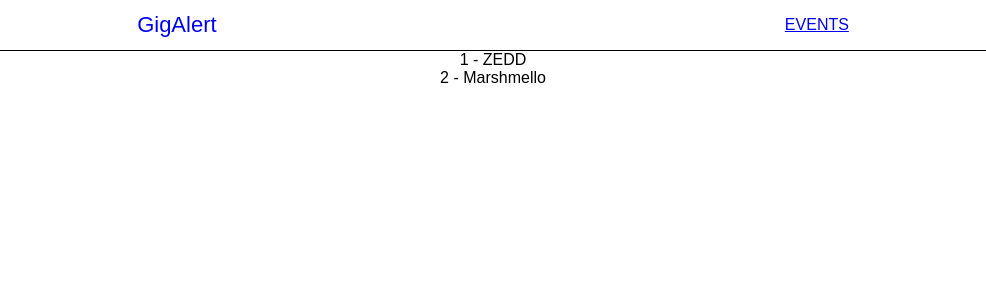
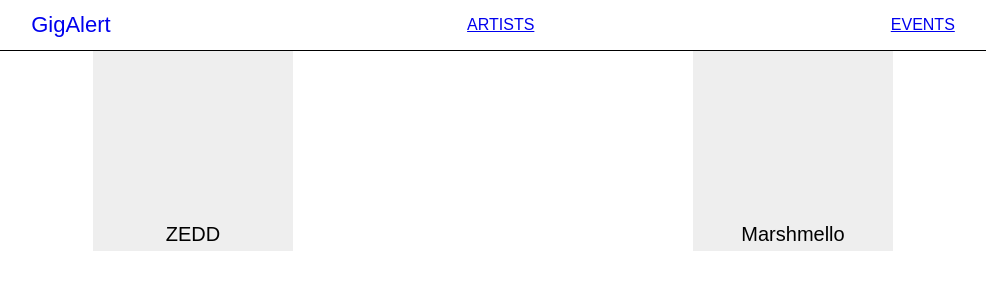
Before and after one commit to jsmatthews/gigalert, a React (Create React App) app: page / in a window 1280 px wide. Shown: the top 300 px of the page, without its empty margins (147-1133 px from the left). Built offline with nearby package versions, Linux system fonts and the light colour scheme; data requests are answered from the project's data file.

Commit message:
Added Home Page

```diff
--- a/src/App.css
+++ b/src/App.css
@@ -1,28 +1,4 @@
-.App {
-  text-align: center;
+.page{
+  width: 800px;
+  margin:0 auto;
 }
-
-.App-logo {
-  animation: App-logo-spin infinite 20s linear;
-  height: 80px;
-}
-
-.App-header {
-  background-color: #222;
-  height: 150px;
-  padding: 20px;
-  color: white;
-}
-
-.App-title {
-  font-size: 1.5em;
-}
-
-.App-intro {
-  font-size: large;
-}
-
-@keyframes App-logo-spin {
-  from { transform: rotate(0deg); }
-  to { transform: rotate(360deg); }
-}
--- a/src/App.js
+++ b/src/App.js
@@ -1,22 +1,19 @@
 import React, { Component } from 'react';
-import { connect } from 'react-redux'
-import { fetchArtists, fetchEvents } from './actions/index'
+import { Route } from 'react-router-dom'
 
-import './App.css';
 import Navbar from './components/Navbar/Navbar'
 import ArtistsPage from './components/ArtistsPage'
 import EventsPage from './components/EventsPage'
-
-import { Route } from 'react-router-dom'
-
+import HomePage from './components/HomePage/HomePage'
+import './App.css';
 
 class App extends Component {
-
     render() {
         return (
             <div className="App">
                 <Navbar />
-                <Route path="/" exact component={ArtistsPage} />
+                <Route path="/" exact component={HomePage} />
+                <Route path="/artists" exact component={ArtistsPage} />
                 <Route path="/events" component={EventsPage} />
             </div>
         );
--- /dev/null
+++ b/src/components/Artists/ArtistLink.js
@@ -0,0 +1,12 @@
+import React from 'react'
+import './Artists.css'
+
+const ArtistLink = ({ id, name }) => (
+    <div className="artist-link">
+        <div className='artist-link-name'>
+            {name}
+        </div>
+    </div>
+)
+
+export default ArtistLink
--- /dev/null
+++ b/src/components/Artists/Artists.css
@@ -0,0 +1,18 @@
+.artists-page{
+    display: flex;
+    justify-content: space-between;
+}
+
+.artist-link{
+    display: flex;
+    align-items: flex-end;
+    justify-content: center;
+    width: 200px;
+    height: 200px;
+    background: #eee;
+}
+
+.artist-link-name{
+    font-size: 20px;
+    line-height: 34px;
+}
--- a/src/components/ArtistsPage.js
+++ b/src/components/ArtistsPage.js
@@ -1,25 +1,21 @@
 import React, { Component } from 'react'
 import { connect } from 'react-redux'
 import { fetchArtists } from '../actions/index'
-
-const Artist = ({ id, name }) => (
-    <div>
-        {id} - {name}
-    </div>
-)
+import ArtistLink from './Artists/ArtistLink'
+import './Artists/Artists.css'
 
 class ArtistsPage extends Component {
-    componentDidMount(){
+    componentDidMount() {
         this.props.dispatch(fetchArtists());
     }
 
     listArtists() {
-        return this.props.artists.map(artist => <Artist key={artist.id} { ...artist } />)
+        return this.props.artists.map(artist => <ArtistLink key={artist.id} { ...artist } />)
     }
 
     render() {
         return (
-            <div>
+            <div className="page artists-page">
                 {this.listArtists()}
             </div>
         )
--- /dev/null
+++ b/src/components/HomePage/HomePage.css
@@ -0,0 +1,4 @@
+.home-page{
+    display: flex;
+    justify-content: space-between;
+}
--- /dev/null
+++ b/src/components/HomePage/HomePage.js
@@ -0,0 +1,32 @@
+import React, { Component } from 'react'
+import { connect } from 'react-redux'
+
+import { fetchArtists } from '../../actions/index'
+import ArtistLink from '../Artists/ArtistLink'
+
+import './HomePage.css'
+
+class HomePage extends Component {
+    componentDidMount() {
+        this.props.dispatch(fetchArtists())
+    }
+
+    listPopularArtists() {
+        return this.props.artists.map(artist => <ArtistLink key={artist.id} {...artist} />)
+    }
+
+    render() {
+        return (
+            <div className='page home-page'>
+                {this.listPopularArtists()}
+            </div>
+            )
+    }
+}
+
+const mapStateToProps = (state) => {
+    const {artists} = state.artists
+    return {artists}
+            }
+
+export default connect(mapStateToProps)(HomePage)
--- a/src/components/Navbar/Navbar.js
+++ b/src/components/Navbar/Navbar.js
@@ -10,6 +10,7 @@
                 <div className='logo'>
                     <NavLink to="/">GigAlert</NavLink>
                 </div>
+                <NavLink to="/artists">ARTISTS</NavLink>
                 <NavLink to="/events">EVENTS</NavLink>
             </div>
         )
```
